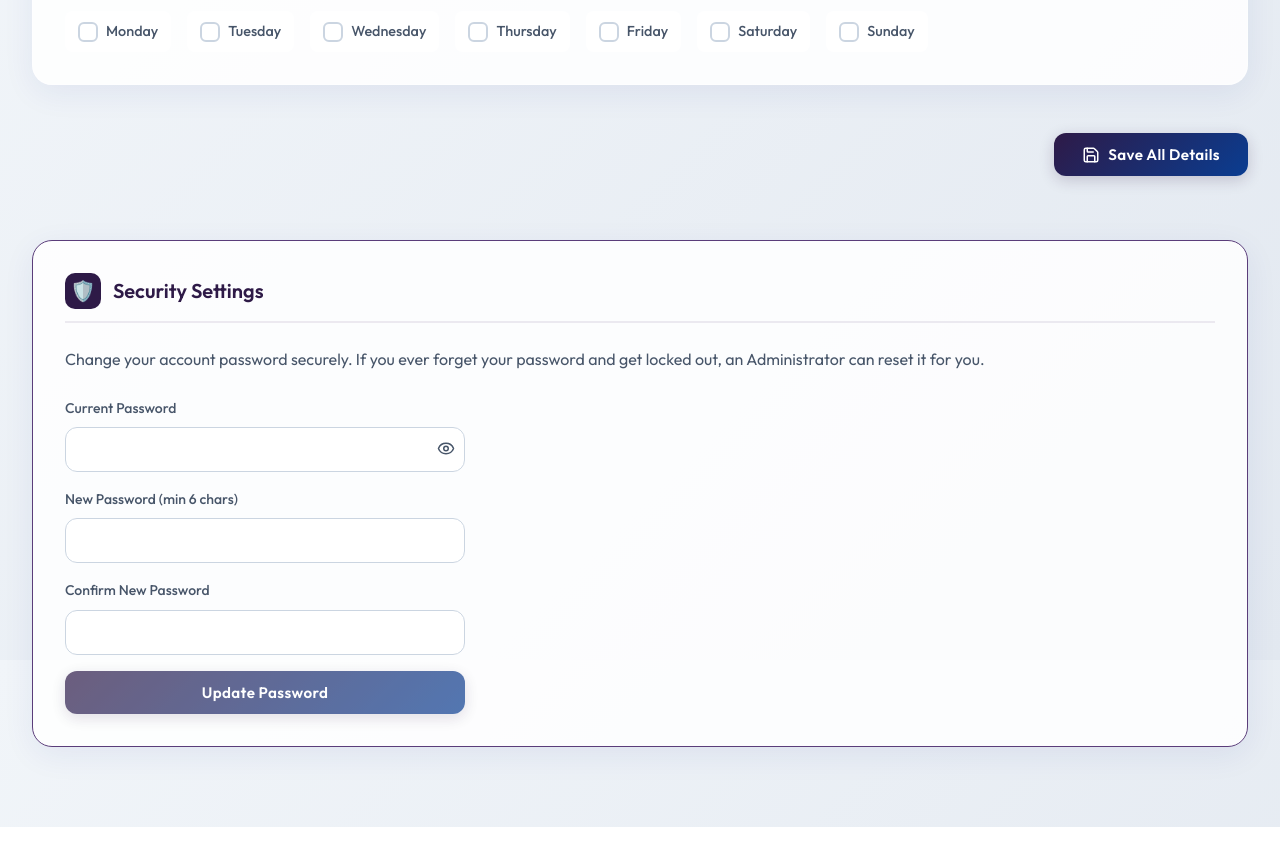
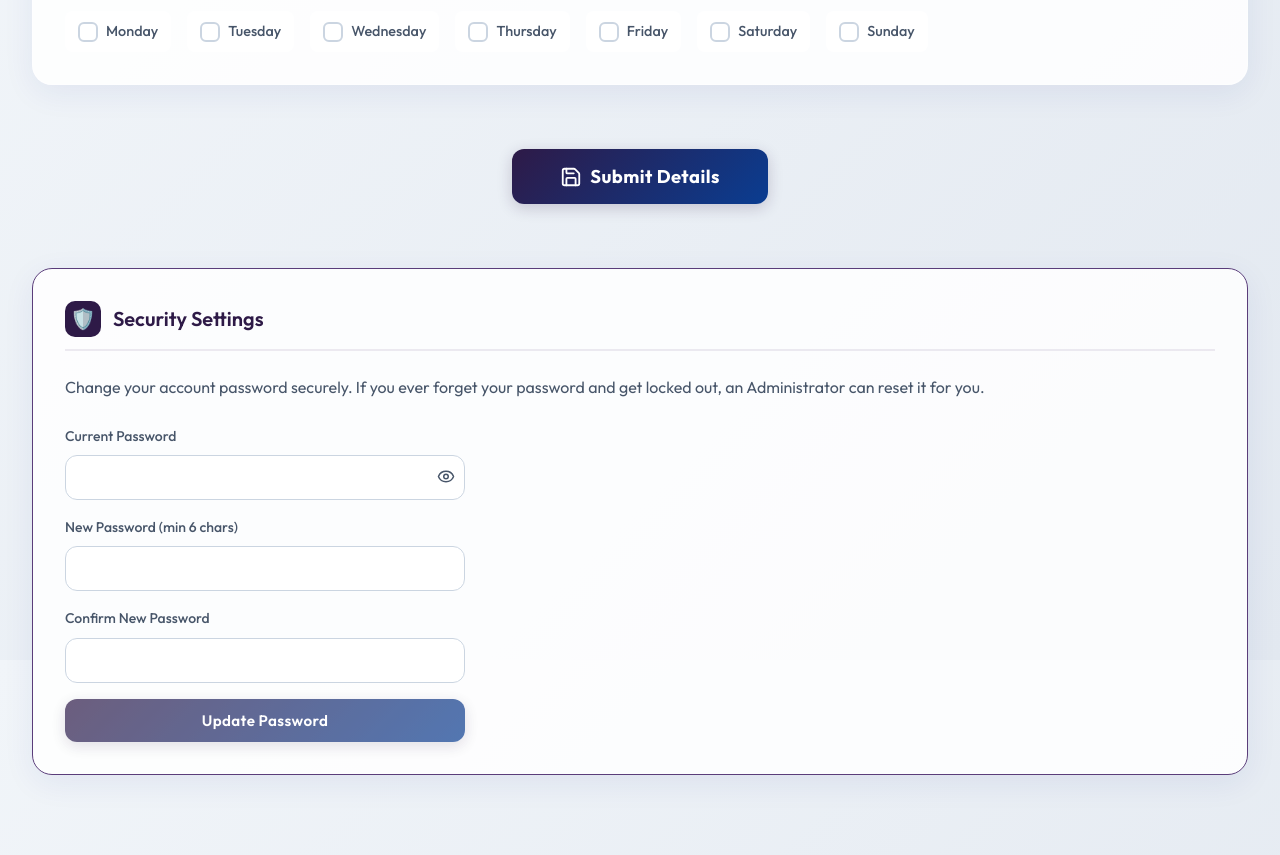
Before and after one commit to Motongorii/Attachment_Record, a Next.js app: page /dashboard in a window 1280 px wide. Shown: the part 1740-2595 px from the top of the page. Before the commit the page ends 2567 px from the top, so only its background shows below. Built offline with nearby package versions, Linux system fonts and the light colour scheme; no server answers.

Commit message:
style: center and enlarge the main submit button on the dashboard

```diff
--- a/src/app/dashboard/page.tsx
+++ b/src/app/dashboard/page.tsx
@@ -351,9 +351,9 @@ export default function DashboardPage() {
             </div>
           </div>
 
-          <div className="stagger-5" style={{ display: 'flex', justifyContent: 'flex-end', marginTop: '1rem', paddingBottom: '2rem' }}>
-            <button type="submit" className="btn btn-primary" disabled={saving}>
-              <Save size={18} /> {saving ? 'Saving...' : 'Save All Details'}
+          <div className="stagger-5" style={{ display: 'flex', justifyContent: 'center', marginTop: '2rem', paddingBottom: '2rem' }}>
+            <button type="submit" className="btn btn-primary" disabled={saving} style={{ padding: '1rem 3rem', fontSize: '1.15rem', fontWeight: 700, minWidth: '250px', justifyContent: 'center' }}>
+              <Save size={22} /> {saving ? 'Submitting...' : 'Submit Details'}
             </button>
           </div>
         </form>
```
